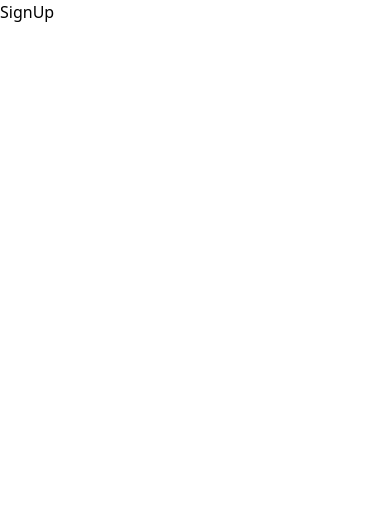
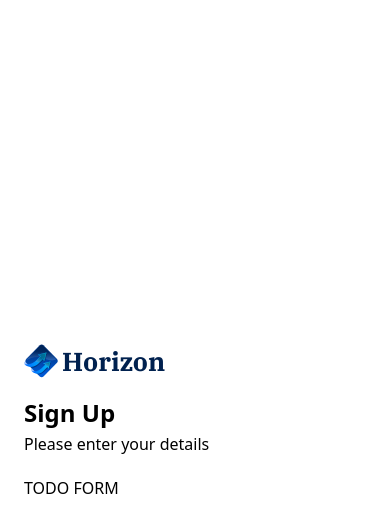
Before and after one commit to musikito/bankapp, a Next.js app: page /sign-up in a window 390 px wide. Shown: the top 532 px of the page. Built offline with nearby package versions, Linux system fonts and the light colour scheme.

Commit message:
Implement AUTH FORM
Started to implement the auth form

```diff
--- a/app/(auth)/sign-in/page.tsx
+++ b/app/(auth)/sign-in/page.tsx
@@ -1,11 +1,10 @@
-import React from 'react'
-
+import AuthForm from '@/components/AuthForm'
 function SignIn
 () {
   return (
-    <div>SignIn
-
-    </div>
+    <section className='flex-center size-full max-sm:px-6'>
+      <AuthForm type="sign-in" />
+    </section>
   )
 }
 
--- a/app/(auth)/sign-up/page.tsx
+++ b/app/(auth)/sign-up/page.tsx
@@ -1,12 +1,12 @@
-import React from 'react'
+import AuthForm from '@/components/AuthForm'
 
 function SignUp
 () {
   return (
-    <div>SignUp
-
-    </div>
+    <section className='flex-center size-full max-sm:px-6'>
+      <AuthForm type="sign-up" />
+    </section>
   )
 }
 
-export default SignUp
+export default SignUp;
--- /dev/null
+++ b/components/AuthForm.tsx
@@ -0,0 +1,48 @@
+'use client';
+import Link from 'next/link'
+import Image from "next/image";
+import { useState } from 'react';
+
+const AuthForm = ({ type }: { type: string }) => {
+  const [user, setUser] = useState(null);
+  return (
+    <section className="auth-form">
+      <header className="flex flex-col gap-5 md:gap-8">
+        <Link href="/" className="cursor-pointer flex items-center gap-1">
+          <Image src="/icons/logo.svg" width={34} height={34} alt="logo" />
+          <h1 className="text-26 font-ibm-plex-serif font-bold text-black-1">
+            Horizon
+          </h1>
+        </Link>
+        <div className="flex flex-col gap-1 md:gap-3">
+          <h1 className="text-24 lg:text-36 font-semibold text-grey-900">
+            {user ? "Link Account" : type === "sign-in" ? "Sign In" : "Sign Up"}
+          </h1>
+          <p className="text-16 font-normal text-grey-600">
+            {user
+              ? "Link your account to get started"
+              : "Please enter your details"}
+          </p>
+        </div>
+      </header>
+      {/** * Renders either a Plaid Link component or a form, depending on
+      whether the user is linked or not. * If the user is linked, the Plaid Link
+      component is rendered, allowing the user to link their account. * If the
+      user is not linked, a form is rendered, allowing the user to sign in or
+      sign up. */}
+      {user ? (
+        <div className="flex  flex-col gap-4">
+           TODO Plaid Link
+          {/* Plaid Link */}
+        </div>
+      ) : (
+        <>
+          TODO FORM
+          {/* Form */}
+        </>
+      )}
+    </section>
+  );
+};
+
+export default AuthForm
--- a/components/MobileNav.tsx
+++ b/components/MobileNav.tsx
@@ -1,4 +1,10 @@
-'use client'
+/**
+ * The `MobileNav` component renders a mobile navigation menu that slides in from the left side of the screen.
+ * It includes a logo, a list of navigation links, and a TODO for implementing user-specific content and a footer.
+ * The navigation links are rendered using the `sidebarLinks` constant, and the active link is highlighted using the `cn` utility function.
+ * The component uses the `Sheet` UI component from the `@/components/ui/sheet` module to create the sliding menu.
+ */
+"use client";
 import {
   Sheet,
   SheetClose,
@@ -7,13 +13,12 @@ import {
   SheetHeader,
   SheetTitle,
   SheetTrigger,
-} from "@/components/ui/sheet"
-import { sidebarLinks } from "@/constants"
-import { cn } from "@/lib/utils"
-import Image from "next/image"
-import Link from "next/link"
-import { usePathname } from "next/navigation"
-
+} from "@/components/ui/sheet";
+import { sidebarLinks } from "@/constants";
+import { cn } from "@/lib/utils";
+import Image from "next/image";
+import Link from "next/link";
+import { usePathname } from "next/navigation";
 
 const MobileNav = ({ user }: MobileNavProps) => {
   const pathname = usePathname();
@@ -30,14 +35,14 @@ const MobileNav = ({ user }: MobileNavProps) => {
           />
         </SheetTrigger>
         <SheetContent side="left" className="border-none bg-white">
-                    <Link href="/" className="mb-12 cursor-pointer flex items-center gap-2">
-                        <Image
-                            src="/icons/logo.svg"
-                            width={34}
-                            height={34}
-                            alt="logo"
-                        />
-                        <h1 className="text-26 font-ibm-plex-serif font-bold text-black-1">Horizon</h1>
+          <Link
+            href="/"
+            className="mb-12 cursor-pointer flex items-center gap-2"
+          >
+            <Image src="/icons/logo.svg" width={34} height={34} alt="logo" />
+            <h1 className="text-26 font-ibm-plex-serif font-bold text-black-1">
+              Horizon
+            </h1>
           </Link>
           {/* Side bar links*/}
           <div className="mobilenav-sheets">
@@ -45,29 +50,36 @@ const MobileNav = ({ user }: MobileNavProps) => {
               <nav className="flex h-full flex-col gap-6 pt-16 text-white">
                 {sidebarLinks.map((link) => {
                   const isActive =
-                                        pathname === link.route || pathname.startsWith(`${link.route}/`);
+                    pathname === link.route ||
+                    pathname.startsWith(`${link.route}/`);
                   return (
                     <SheetClose asChild key={link.label}>
                       <Link
                         href={link.route}
                         key={link.label}
-                                                className={cn("mobilenav-sheet_close w-full", { "bg-bank-gradient": isActive })}
+                        className={cn("mobilenav-sheet_close w-full", {
+                          "bg-bank-gradient": isActive,
+                        })}
                       >
-
                         <Image
                           src={link.imgURL}
                           alt={link.label}
                           width={20}
                           height={20}
-                                                    className={cn({ "brightness-[3] invert-0": isActive })}
+                          className={cn({
+                            "brightness-[3] invert-0": isActive,
+                          })}
                         />
 
-                                                <p className={cn("test-16 font-semibold text-black-2", { "text-white": isActive })}>
+                        <p
+                          className={cn("test-16 font-semibold text-black-2", {
+                            "text-white": isActive,
+                          })}
+                        >
                           {link.label}
                         </p>
                       </Link>
                     </SheetClose>
-
                   );
                 })}
                 {/** TODO IMPLEMENT USER */}
@@ -79,9 +91,8 @@ const MobileNav = ({ user }: MobileNavProps) => {
           </div>
         </SheetContent>
       </Sheet>
+    </section>
+  );
+};
 
-        </section>
-    )
-}
-
-export default MobileNav
+export default MobileNav;
```
Lines whose indentation alone changed are shown as unchanged.
